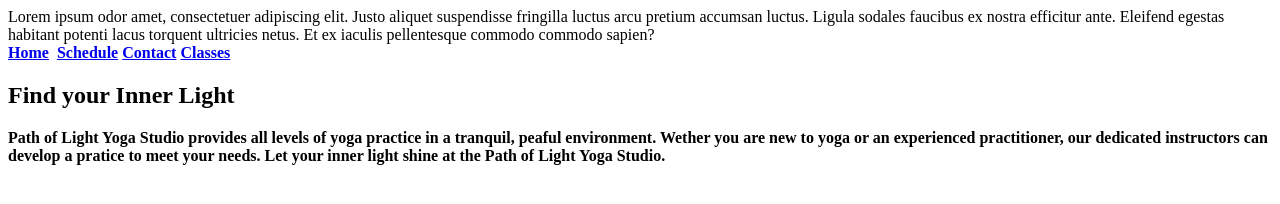
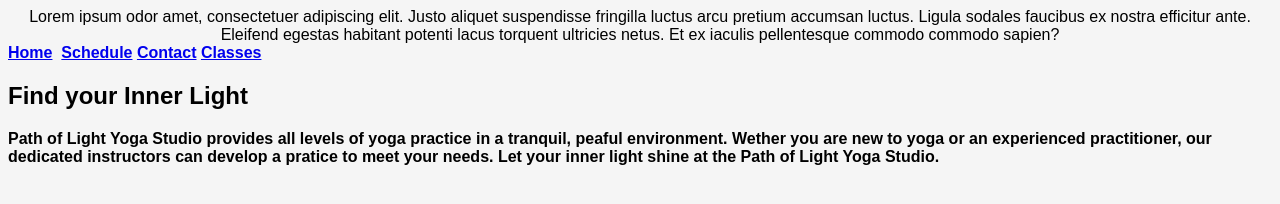
Before and after one commit to IckerV/3.12, a plain HTML site: page index.html in a window 1280 px wide. Drawn offline with Linux system fonts and the light colour scheme.

Commit message:
update website

```diff
--- a/index.html
+++ b/index.html
@@ -3,6 +3,7 @@
 <head>
 <title>Path of Light Yoga Studio</title>
 <meta charset="utf-8">
+<link rel="stylesheet" href="yoga.css">
 </head>
 <body>
 <nav>Lorem ipsum odor amet, consectetuer adipiscing elit. Justo aliquet suspendisse fringilla luctus arcu pretium accumsan luctus. Ligula sodales faucibus ex nostra efficitur ante. Eleifend egestas habitant potenti lacus torquent ultricies netus. Et ex iaculis pellentesque commodo commodo sapien?</nav>
--- a/yoga.css
+++ b/yoga.css
@@ -1,10 +1,9 @@
-body {
-    background-color : #f5f5f5;
-   color : #3f2860;
-    font-family : Arial, Verdana, sans-serif;
+body {background-color : #f5f5f5;
+    text: #3f2860;
+    font-family: Arial, Verdana, sans-serif;
     }
-    head {
-    background-color : #9bc1c2;
+
+header {background-color : #9bc1c2;
     }
     h1 {
     line-height : 200%;
```
